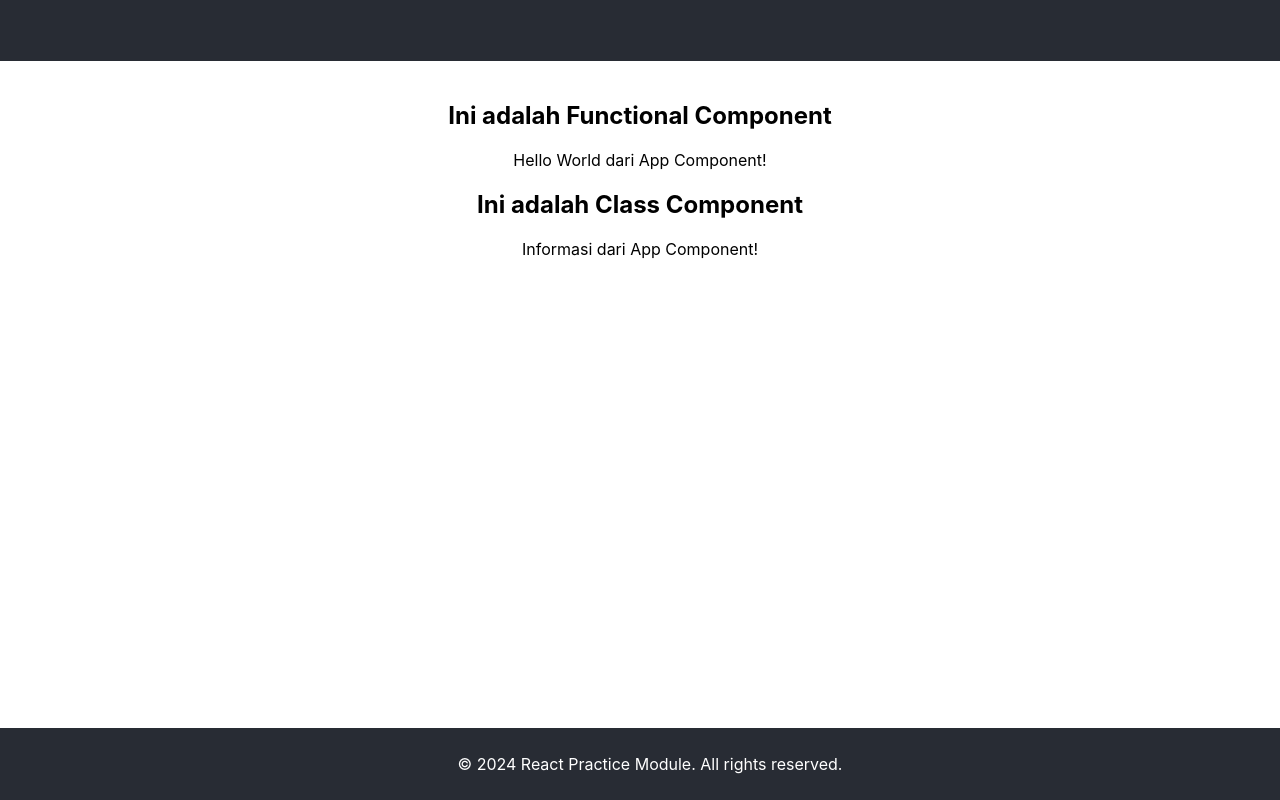
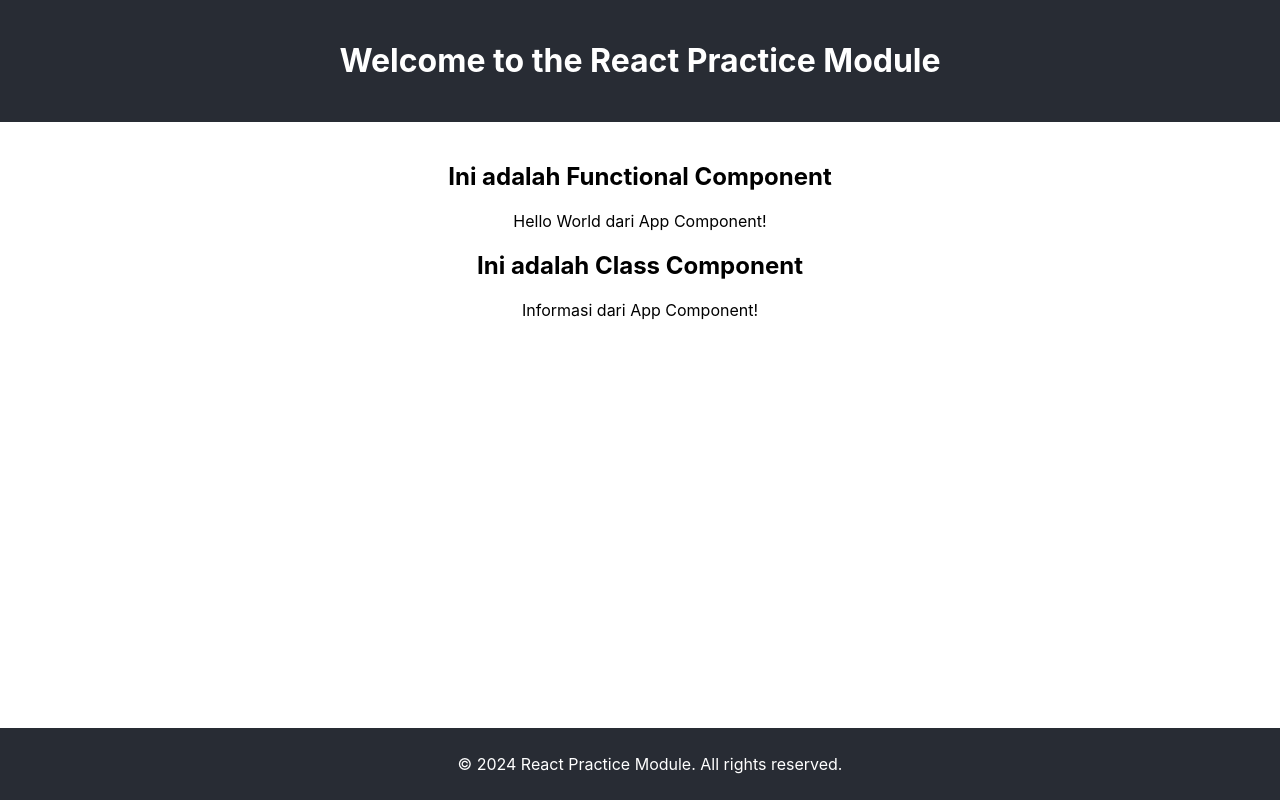
Before and after one commit to ipincamp/learn-react, a React (Create React App) app: page / in a window 1280 px wide. Built offline with nearby package versions, Linux system fonts and the light colour scheme.

Commit message:
feat: update Header component to include title prop
Isi dari prop title.

```diff
--- a/src/App.js
+++ b/src/App.js
@@ -6,7 +6,7 @@ import Footer from './components/Footer';
 function App() {
   return (
     <div className="App">
-      <Header />
+      <Header title="Welcome to the React Practice Module" />
       <MainContent message="Hello World dari App Component!" info="Informasi dari App Component!" />
       <Footer />
     </div>
```
